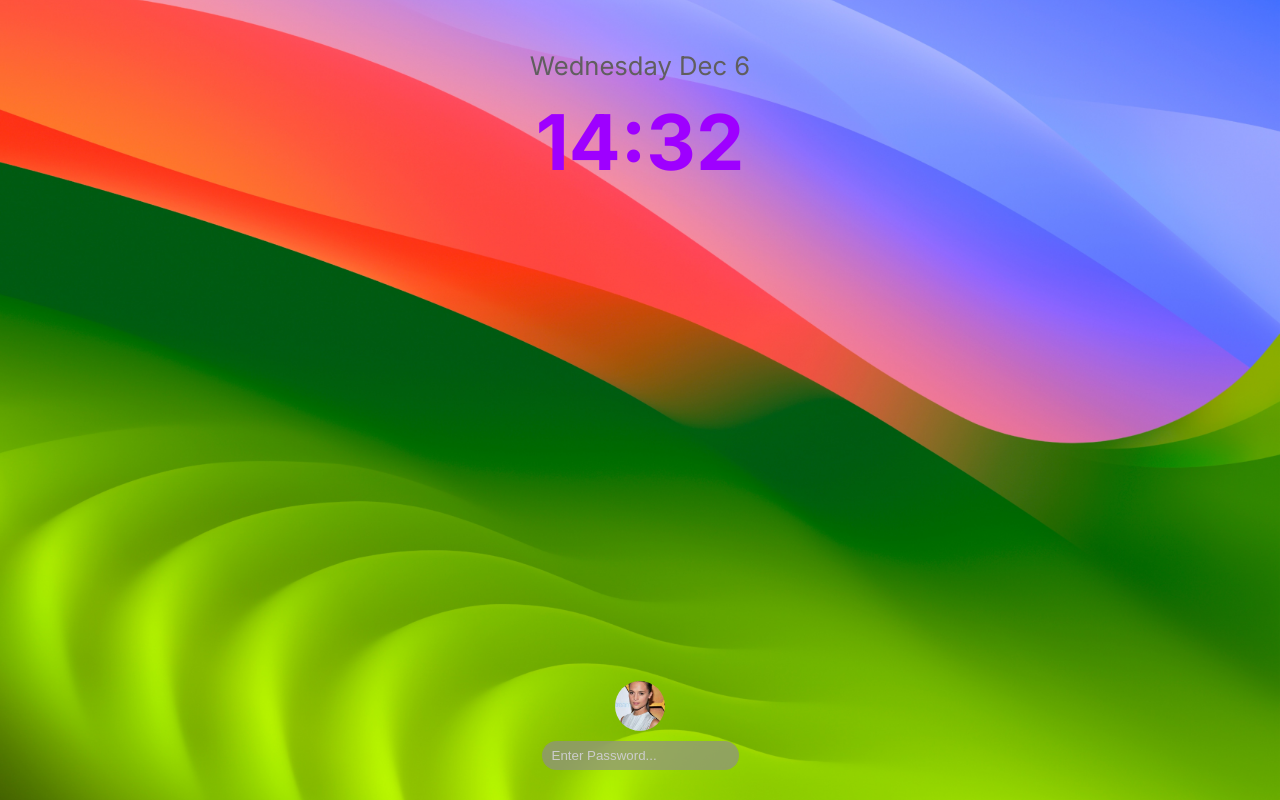
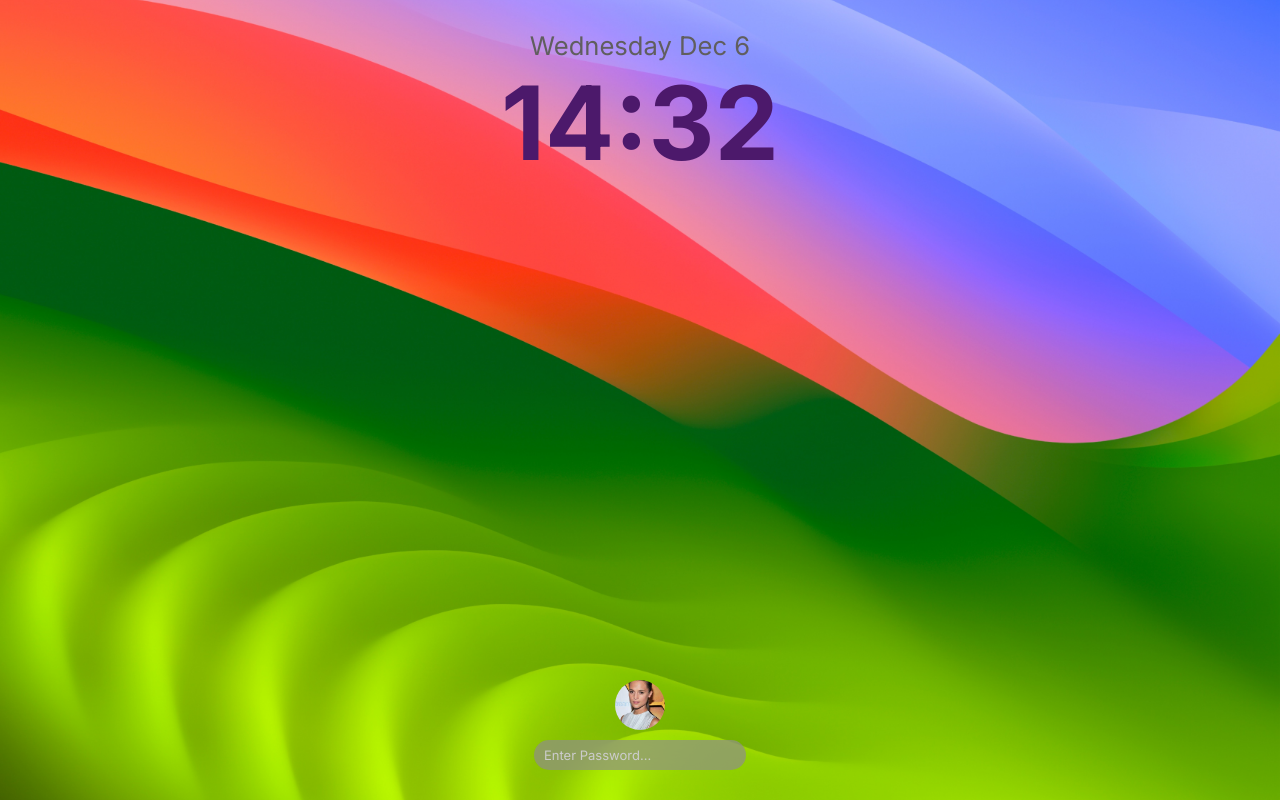
Before and after one commit to NapoTwiixe306/NapOS, a Next.js app: page / in a window 1280 px wide. Built offline with nearby package versions, Linux system fonts and the light colour scheme.

Commit message:
conflit des variables

```diff
--- a/src/scss/base/Reset.scss
+++ b/src/scss/base/Reset.scss
@@ -2,6 +2,8 @@
   padding: 0;
   margin: 0;
   box-sizing: border-box;
+  font-family: inter;
+
 }
 
 ul,
--- a/src/scss/base/Variables.scss
+++ b/src/scss/base/Variables.scss
@@ -29,7 +29,7 @@ $Sepa: #00000029;
 
 /*DarkTheme*/
 $White: #ffffff;
-$Hour_Text: #9e00ff;
+$Hour_Text1: #9e00ff;
 $Text_Day: #605e5e;
 $Input_Login: #908c8cad;
 $Placeholder_Input_Login: #cccccc;
--- a/src/scss/style.css
+++ b/src/scss/style.css
@@ -8,7 +8,8 @@ body {
 * {
   padding: 0;
   margin: 0;
-  box-sizing: border-box; }
+  box-sizing: border-box;
+  font-family: inter; }
 
 ul,
 li {
@@ -46,16 +47,15 @@ a {
   .login_view .Date_Hour {
     display: flex;
     flex-direction: column;
-    gap: 15px;
     text-align: center;
-    margin-top: 50px; }
+    margin-top: 30px; }
     .login_view .Date_Hour .date {
       font-size: 2vw;
       color: #605e5e; }
     .login_view .Date_Hour .hour {
-      font-size: 6vw;
+      font-size: 8vw;
       font-weight: bolder;
-      color: #9e00ff; }
+      color: #4c196b; }
   .login_view .input {
     margin-bottom: 20px;
     display: flex;
@@ -69,6 +69,7 @@ a {
       background-color: #908c8cad;
       backdrop-filter: blur(25px); }
       .login_view .input input[type="text"]::placeholder {
+        font-size: 13px;
         color: #cccccc; }
 
 .pied {
--- a/src/scss/views/login.scss
+++ b/src/scss/views/login.scss
@@ -10,16 +10,15 @@
   .Date_Hour{
     display: flex;
     flex-direction: column;
-    gap: 15px;
     text-align: center;
-    margin-top: 50px;
+    margin-top: 30px;
     .date{
         font-size: 2vw;
         color: $Text_Day;
     }
 
     .hour{
-        font-size: 6vw;
+        font-size: 8vw;
         font-weight: bolder;
         color: $Hour_Text;
     }
@@ -39,6 +38,7 @@
         backdrop-filter: blur(25px);
 
         &::placeholder{
+            font-size: 13px;
             color: $Placeholder_Input_Login;
         }
     }
```
Also changed, not shown: 1 other file (tests, documents, lock files or other folders).
